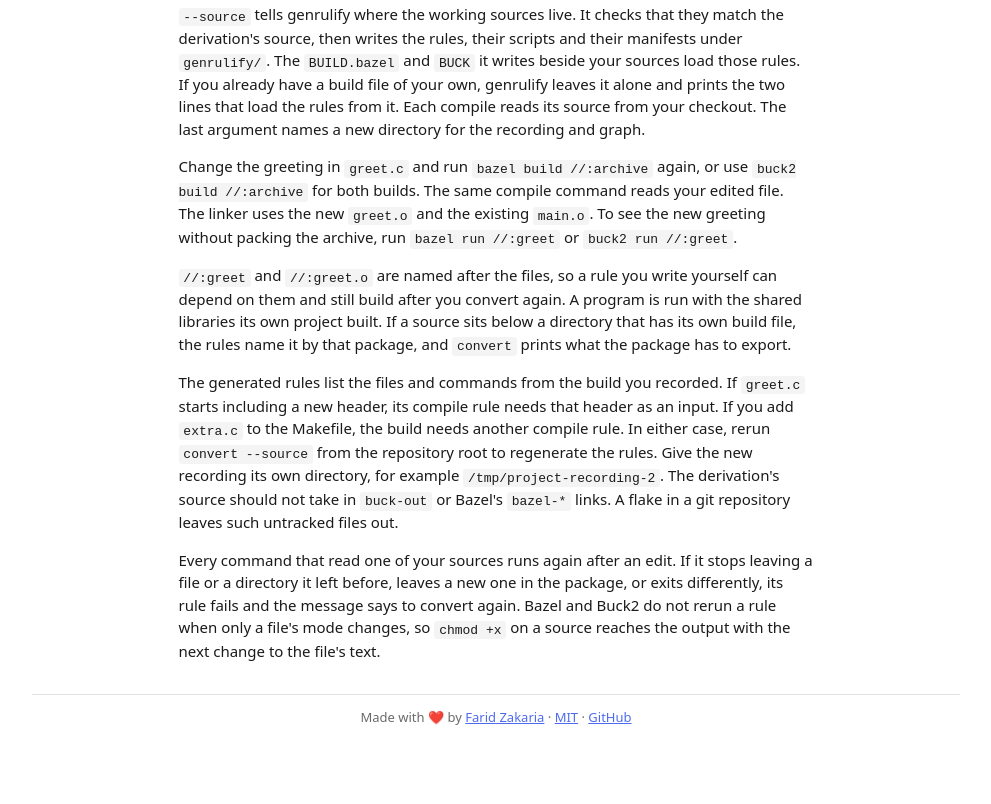
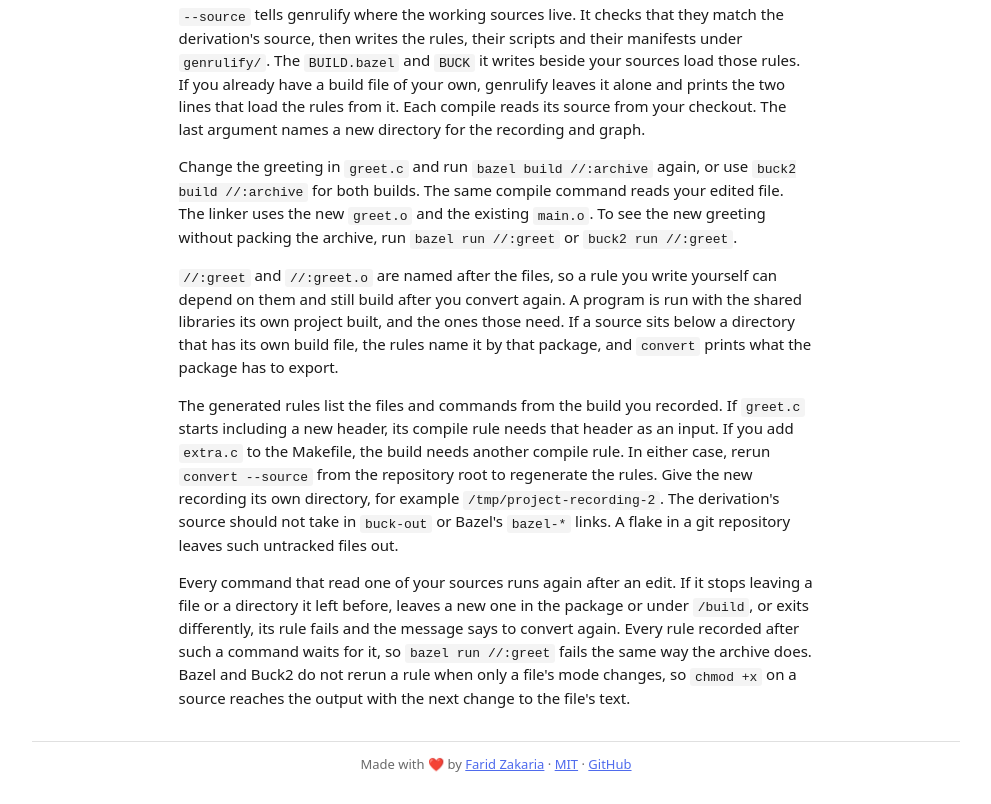
Before and after one commit to fzakaria/genrulify, a plain HTML site: page site/how-to.html in a window 1280 px wide. Shown: the part 1040-1844 px from the top of the page, without its empty margins (144-1135 px from the left). Before the commit the page ends 1797 px from the top, so only its background shows below. Drawn offline with Linux system fonts and the light colour scheme.

Commit message:
Describe the wider checks of a project build
The README, the technical note and the how-to page said a project's
rule fails on a new file in the package and that only the archive
waits for a watched command. Both are wider now: a new file under
/build fails a rule as well, and every rule recorded after a watched
command waits for it, so a program run by name fails with the archive.

They also say that a process is replayed under its recorded
file-creation mask, that a cp under a mask which drops the executable
bit stays a command, and that a program is run with the libraries of
its libraries.

Co-Authored-By: Claude Fable 5.2 <noreply@anthropic.com>
Claude-Session: https://claude.ai/code/session_014Fo27mHDR4ZMWjt1xBwpru

```diff
--- a/site/how-to.html
+++ b/site/how-to.html
@@ -110,7 +110,8 @@
       <p>
         <code>//:greet</code> and <code>//:greet.o</code> are named after the files, so a rule
         you write yourself can depend on them and still build after you convert again.
-        A program is run with the shared libraries its own project built. If a source sits
+        A program is run with the shared libraries its own project built, and the ones
+        those need. If a source sits
         below a directory that has its own build file, the rules name it by that package,
         and <code>convert</code> prints what the package has to export.
       </p>
@@ -126,8 +127,11 @@
       </p>
       <p>
         Every command that read one of your sources runs again after an edit. If it stops
-        leaving a file or a directory it left before, leaves a new one in the package, or
-        exits differently, its rule fails and the message says to convert again. Bazel and Buck2 do not rerun a rule when
+        leaving a file or a directory it left before, leaves a new one in the package or
+        under <code>/build</code>, or exits differently, its rule fails and the message says
+        to convert again. Every rule recorded after such a command waits for it, so
+        <code>bazel run //:greet</code> fails the same way the archive does.
+        Bazel and Buck2 do not rerun a rule when
         only a file's mode changes, so <code>chmod +x</code> on a source reaches the output
         with the next change to the file's text.
       </p>
```
Also changed, not shown: 2 other files.
